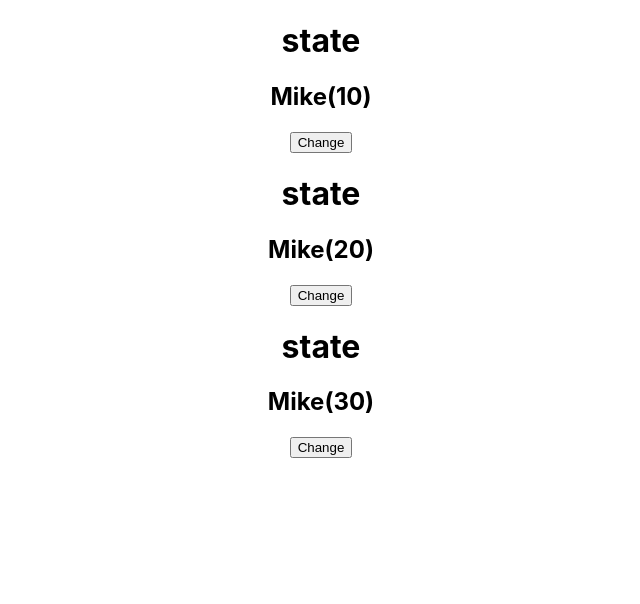
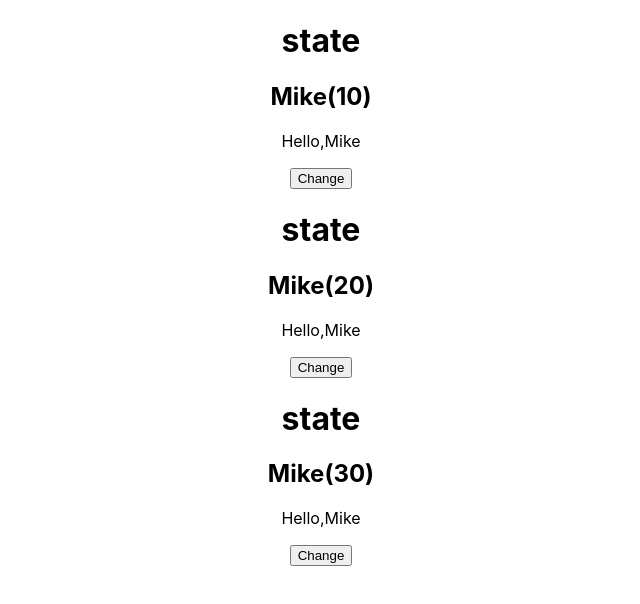
Before and after one commit to sinbum/reactPractice, a React (Create React App) app: page / in a window 1280 px wide. Shown: the top 604 px of the page, without its empty margins (319-959 px from the left). Built offline with nearby package versions, Linux system fonts and the light colour scheme.

Commit message:
props를 이용해 부모컴포넌트와 자식컴포넌트간의 값을 넘기기.

```diff
--- a/src/practice/Hello.js
+++ b/src/practice/Hello.js
@@ -1,4 +1,5 @@
 import { useState } from "react";
+import UserName from "./UserName";
 
 
 
@@ -11,6 +12,7 @@ export default function Hello(props) {
         <div>
             <h1>state</h1>
             <h2 id="name">{name}({age})</h2>
+            <UserName name= {name}></UserName>
            <button onClick={()=>{
                  const newName = name === 'Mike' ? 'Jain' : 'Mike';
                  setName(newName);
--- /dev/null
+++ b/src/practice/UserName.js
@@ -0,0 +1,4 @@
+export default function UserName ({name}){
+
+    return <p>Hello,{name}</p>
+}
```
